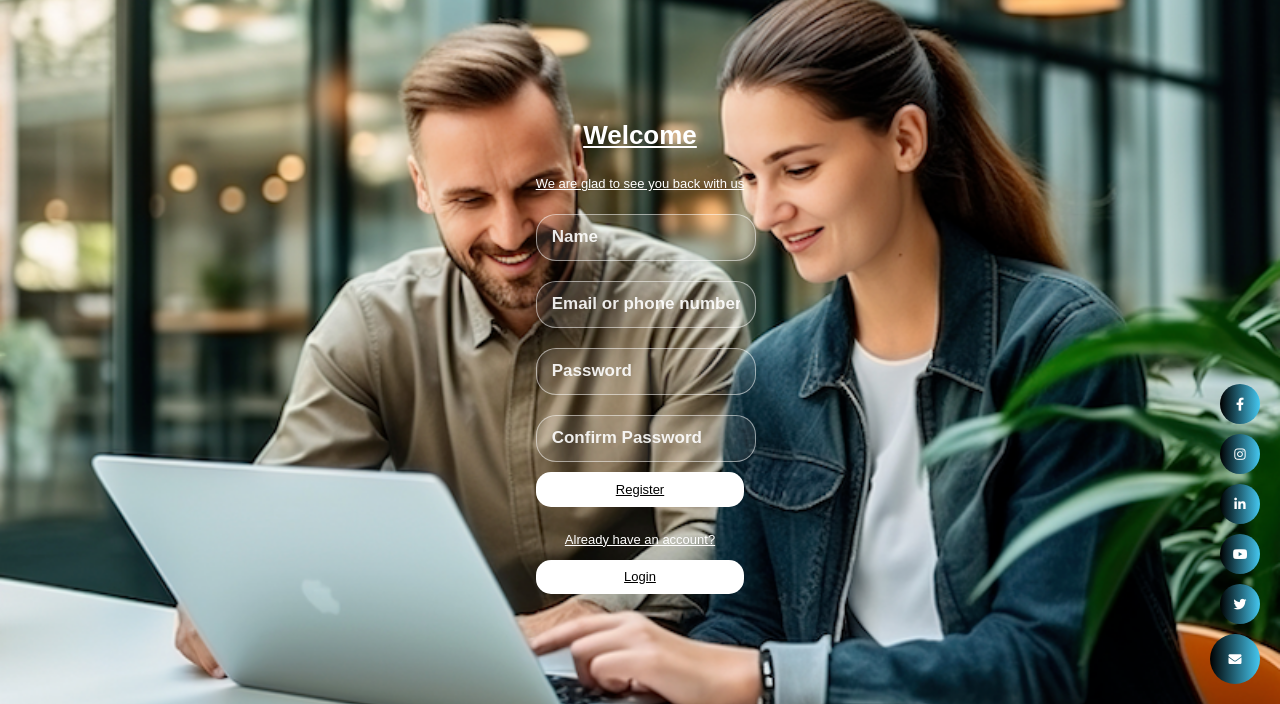
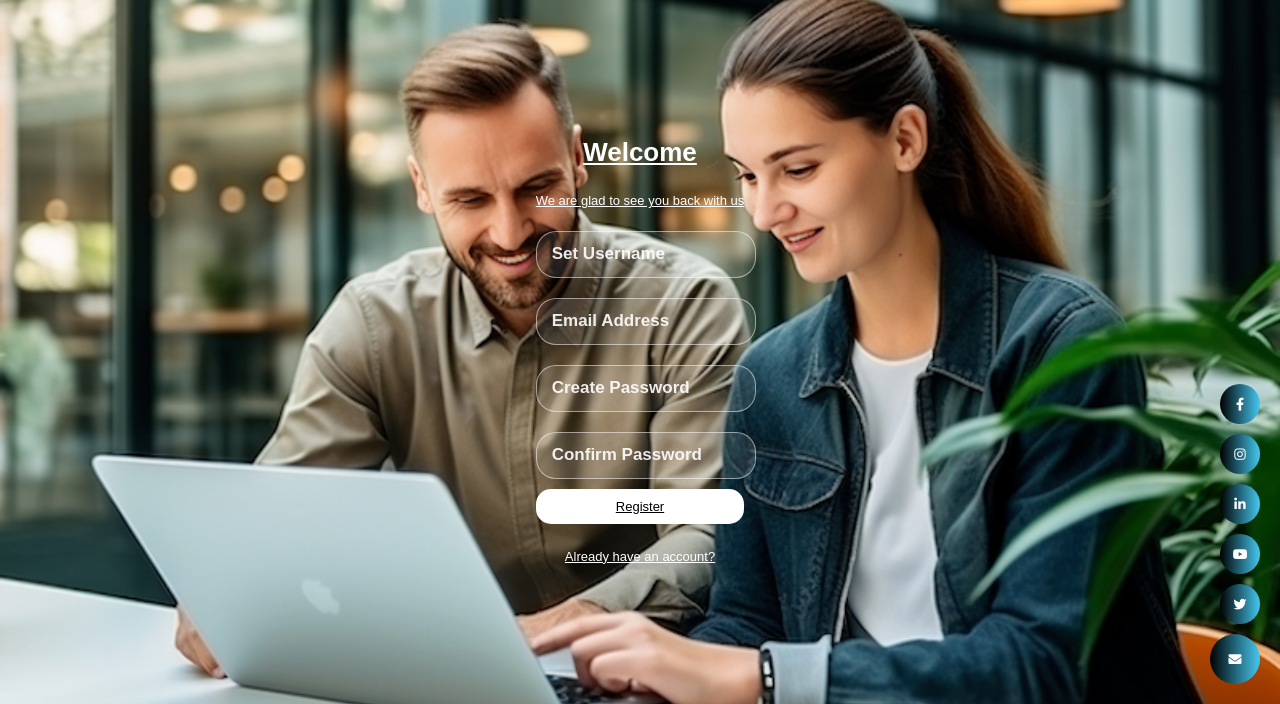
Before and after one commit to CipherNinja/AIPL_SOURCE_CODE, a Django app: page /signup/ in a window 1280 px wide. Shown: the part 96-800 px from the top of the page. Run offline with Django 4.2, Linux system fonts and the light colour scheme.

Commit message:
signup validation and new changes

```diff
--- a/AIPL_WEB_ERP/AIPL/FrontEnd/Templates/Signup_page/signup.html
+++ b/AIPL_WEB_ERP/AIPL/FrontEnd/Templates/Signup_page/signup.html
@@ -8,6 +8,7 @@
     <link rel="stylesheet" href="{% static 'css/signupstyles.css' %}">
     <!-- <link rel="stylesheet" href="{% static 'css/navbar_sign.css' %}"> -->
     <script src="{% static 'js/nav.js' %}" defer></script>
+    <script src="{% static 'js/signup.js' %}" defer></script>
 </head>
 <body>
     {% include 'base/navbar.html' %}
@@ -16,17 +17,18 @@
             <h1>Welcome</h1>
             <p>We are glad to see you back with us</p>
             <form action="#" method="post">
-                <input type="text" name="name" placeholder="Name" required>
-                <input type="email" name="email" placeholder="Email or phone number" required>
-                <input type="password" name="password" placeholder="Password" required>
+                {% csrf_token %}
+                <input type="text" name="name" placeholder="Set Username" required>
+                <input type="email" name="email" placeholder="Email Address" required>
+                <input type="password" name="password" placeholder="Create Password" required>
                 <input type="password" name="confirm-password" placeholder="Confirm Password" required>
                 <button type="submit">Register</button>
                 <p> Already have an account? </p>
-                <button type="submit">Login</button>
+                <!-- <button type="submit">Login</button> -->
             </form>
         </div>
     </div>
+    <script src="{% static 'js/nav_configuration.js' %}"></script>
     {% include "base/side_arrester.html" %}
-    <script src="{% static 'js/nav_configuration.js' %}"></script>
 </body>
 </html>
--- a/AIPL_WEB_ERP/AIPL/FrontEnd/static/js/signup.js
+++ b/AIPL_WEB_ERP/AIPL/FrontEnd/static/js/signup.js
@@ -7,10 +7,20 @@ document.addEventListener('DOMContentLoaded', function() {
 
     if (nameInput && emailInput && passwordInput && confirmPasswordInput) {
         form.addEventListener('submit', function(event) {
-            // Name validation
+            // Name validation using regex
             var name = nameInput.value;
-            if (name.length <= 7 || /[^a-zA-Z0-9]/.test(name)) {
+            var nameRegex = /^[a-zA-Z0-9]{8,}$/;
+            if (!nameRegex.test(name)) {
                 alert("Name must be greater than 7 characters and contain only alphanumeric characters.");
+                event.preventDefault();
+                return;
+            }
+
+            // Email validation using regex
+            var email = emailInput.value;
+            var emailRegex = /^[^\s@]+@[^\s@]+\.[^\s@]+$/;
+            if (!emailRegex.test(email)) {
+                alert("Please enter a valid email address.");
                 event.preventDefault();
                 return;
             }
@@ -97,8 +107,8 @@ document.addEventListener('DOMContentLoaded', function() {
                     passwordMessageItems[3].classList.add("invalid");
                 }
             }
-        }       else {
-                console.error("Password criteria message elements are missing.");
+        } else {
+            console.error("Password criteria message elements are missing.");
         }
     } else {
         console.error("One or more input fields are missing from the form.");
```
